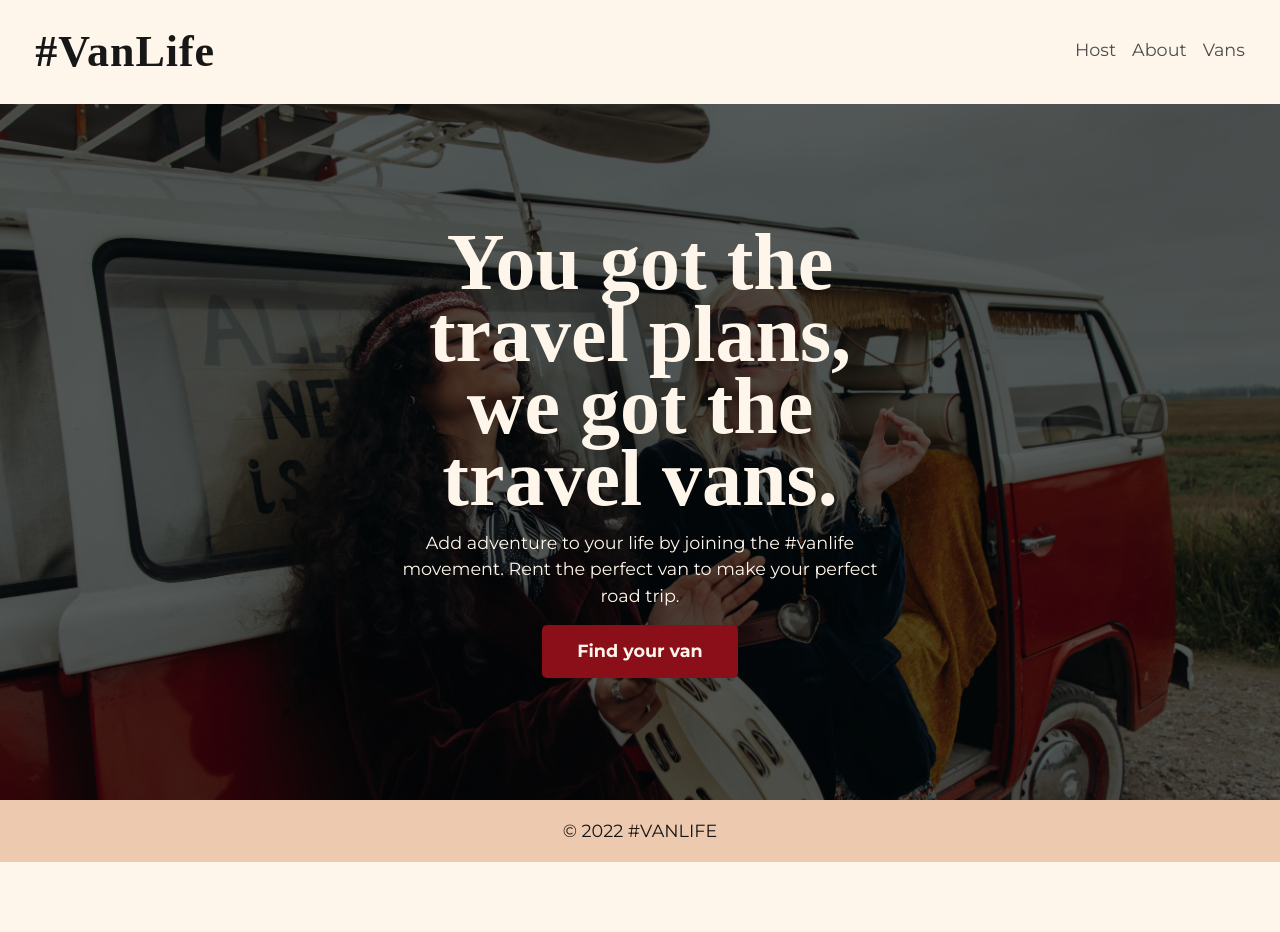
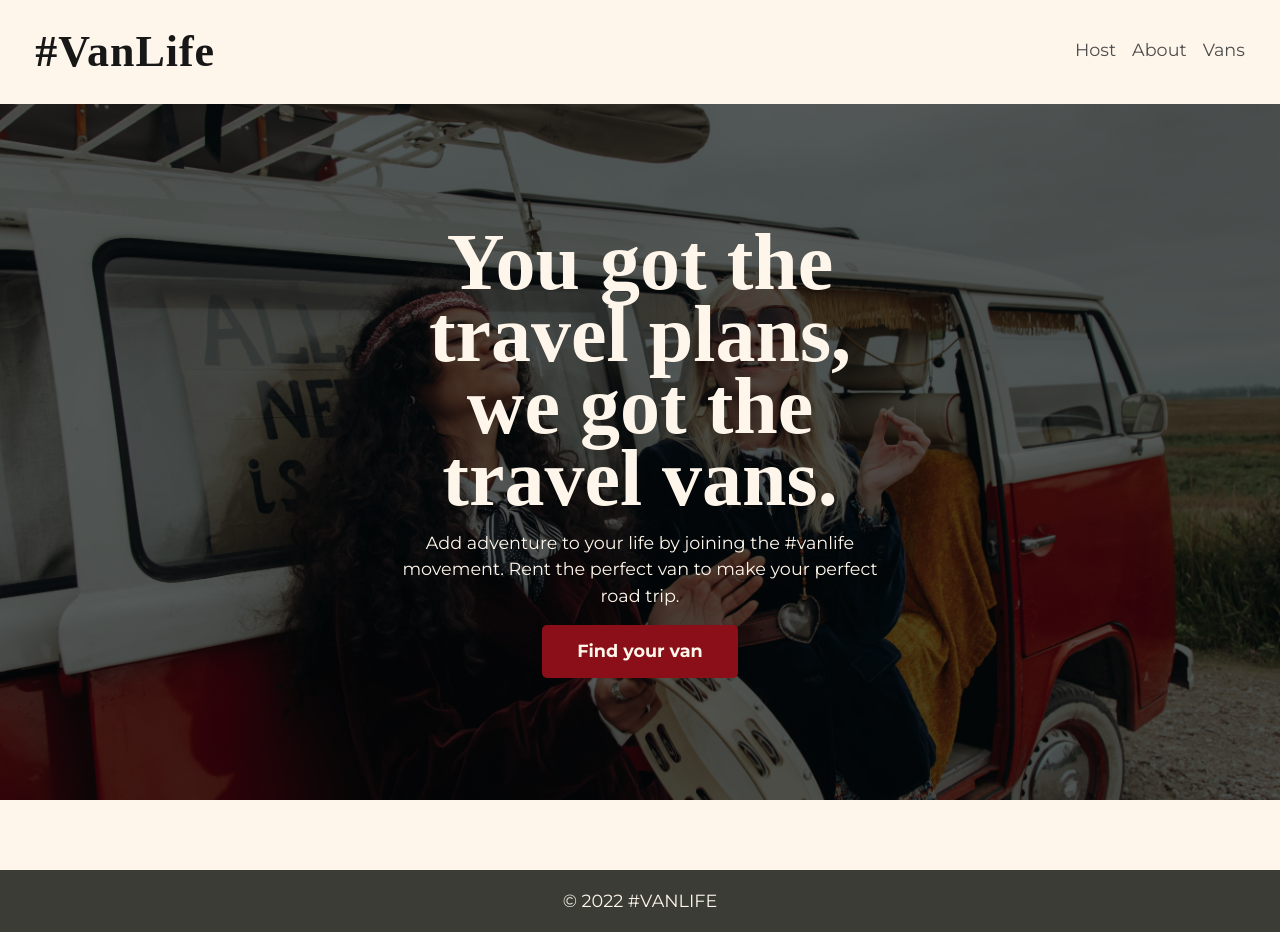
Before and after one commit to fatima-ndiaye/van-life, a React (Vite) app: page / in a window 1280 px wide. Before the commit the page ends 862 px from the top, so only its background shows below. Built offline with nearby package versions, Linux system fonts and the light colour scheme; a web font is replaced by a local one.

Commit message:
Updating layout

```diff
--- a/src/App.jsx
+++ b/src/App.jsx
@@ -21,13 +21,14 @@ function App() {
             <Route path='about' element={<About />} />
             <Route path='vans' element={<Vans />} />
             <Route path='vans/:id' element={<VanDetail />}/>
+
             <Route path="/host" element={<HostLayout />}>
               <Route index element={<Dashboard />} />
               <Route path='income' element={<Income />} />
               <Route path='reviews' element={<Reviews />} />
             </Route>
 
-        </Route>
+          </Route>
       </Routes>
     </BrowserRouter>
   )
--- a/src/components/Footer.jsx
+++ b/src/components/Footer.jsx
@@ -4,7 +4,7 @@ import React from 'react'
 function Footer()
 {
     return(
-        <footer className='bg-accent flex'>
+        <footer className='text-light flex'>
             &#169; 2022 #VANLIFE
         </footer>
     )
--- a/src/components/Layout.jsx
+++ b/src/components/Layout.jsx
@@ -6,12 +6,15 @@ import Footer from './Footer'
 function Layout()
 {
     return(
-        <>
+        <div className='wrapper'>
             <Header />
-            <Outlet />
+            <main>
+                <Outlet />
+            </main>
+
             <Footer />
 
-        </>
+        </div>
     )
 }
 export default Layout
--- a/src/index.css
+++ b/src/index.css
@@ -181,12 +181,21 @@ select
 /* ====================
     Components
 ======================*/
+.wrapper
+{
+    min-height: 100vh;
+    width: 100%;
+    display: flex;
+    flex-direction: column;
+}
 /* == HEADER CSS == */
 header
 {
     justify-content: space-between;
     align-items: center;
     height: 13vh;
+    width: 100%;
+
 }
 nav a
 {
@@ -198,6 +207,11 @@ nav a:hover
     color: #161616;
     border-bottom: 1px solid #161616;
 }
+/* == MAIN CSS == */
+main
+{
+    margin-bottom: 4em;
+}
 /* == Footer CSS == */
 footer
 {
@@ -206,8 +220,9 @@ footer
     justify-content: center;
     align-items: center;
     margin-top: auto;
+    background-color: #3B3C36;
 }
-
+/*3B3C36 79443B*/
 /* == HOME CSS == */
 .home-container
 {
```
